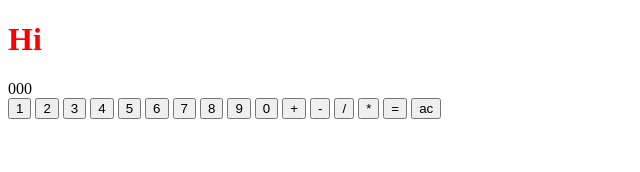
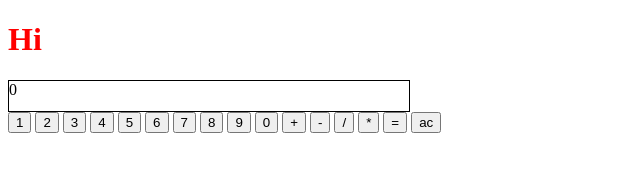
Before and after one commit to xClaudiaArias/od-calculator, a plain HTML site: page index.html in a window 1280 px wide. Both pictures are taken after a click on the button "ac". Shown: the whole page, without its empty margins (0-640 px from the left). Drawn offline with Linux system fonts and the light colour scheme.

Commit message:
display fn

```diff
--- a/css/styles.css
+++ b/css/styles.css
@@ -1,3 +1,9 @@
 h1 {
     color: red;
 }
+
+.display {
+    width: 400px;
+    height: 30px;
+    border: 1px solid black;
+}
--- a/index.html
+++ b/index.html
@@ -9,7 +9,7 @@
 <body>
     <h1>Hi</h1>
     <div class="container">
-        <div>000</div>
+        <div class="display"></div>
         <button>1</button>
         <button>2</button>
         <button>3</button>
--- a/js/scripts.js
+++ b/js/scripts.js
@@ -1,3 +1,8 @@
+let displayValue = ''; // current value of the display
+
+let display = document.querySelector('.display');
+const buttons = document.querySelectorAll('button');
+
 const add = (a, b) => {
     console.log(a+b)
     return a + b
@@ -18,10 +23,9 @@ const divide = (a, b) => {
     return b === 0 ? 0 : a / b
 }
 
-let num1 = 3
-let operator = "+"
-let num2 = 5
-
+let firstOperand = null
+let operator = null
+let waitingForSecondOperand = false
 
 const operate = (operator, num1, num2) => {
     switch (operator) {
@@ -38,4 +42,20 @@ const operate = (operator, num1, num2) => {
     }
 }
 
-operate('/', 2, 3)
+
+buttons.forEach(button => {
+    button.addEventListener('click', () => {
+        // clear button
+        if (button.textContent === "ac") {
+            firstOperand = null
+            operator = null
+            waitingForSecondOperand = false
+            displayValue = ''
+            display.textContent = 0
+        } else if (button.textContent === "=") { //equal button
+            console.log("equals")
+        } else {
+
+        }
+    })
+})
```
